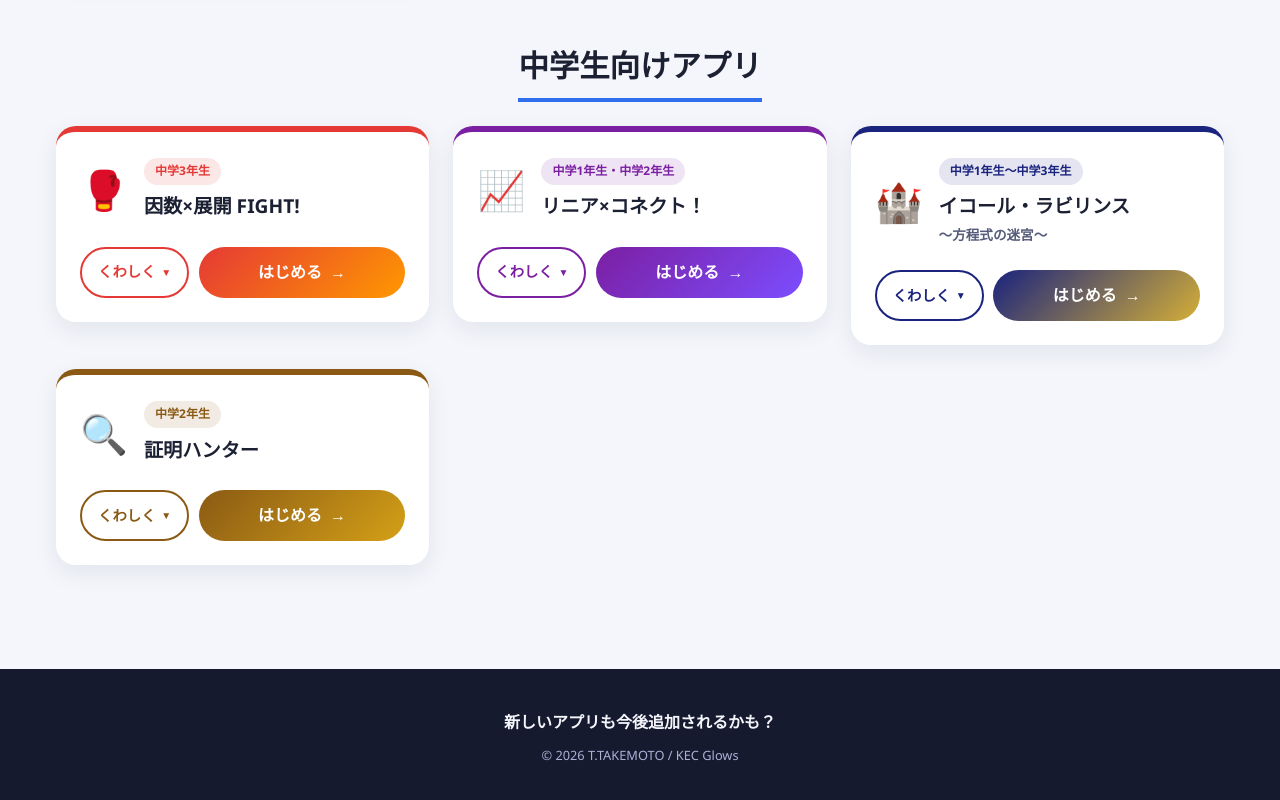
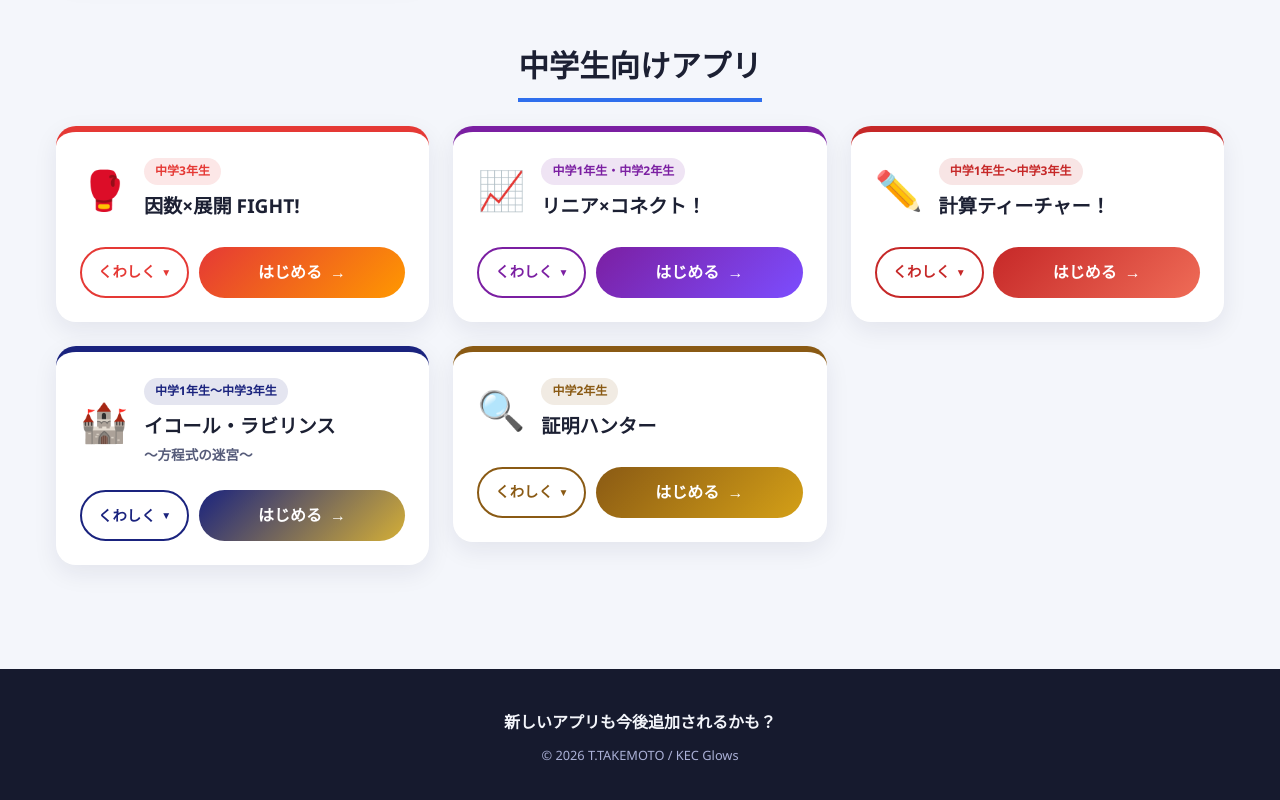
Before and after one commit to TAKA-T-P/math-app-portal, a plain HTML site: page index.html in a window 1280 px wide. Shown: the part 1155-1955 px from the top of the page. Drawn offline with Linux system fonts and the light colour scheme.

Commit message:
Add 計算ティーチャー！ as the third junior-high app
Co-Authored-By: Claude Opus 5.5 <noreply@anthropic.com>

```diff
--- a/script.js
+++ b/script.js
@@ -139,6 +139,20 @@ const apps = [
     icon: "📈",
     url: "https://taka-t-p.github.io/linear-connect/",
     theme: "linear",
+  },
+  {
+    id: "calculation-teacher",
+    category: "juniorhigh",
+    title: "計算ティーチャー！",
+    subtitle: "",
+    grades: "中学1年生〜中学3年生",
+    catchphrase: "キミは計算ミスを見抜けるか！？",
+    description:
+      "キミが数学の先生になって、生徒の計算答案を添削するゲームです。途中式を上から確認し、「最初に間違えた行」を見つけよう！計算ミスを見抜く力を鍛えながら、自分自身の計算力もレベルアップできます。",
+    tags: ["計算ミス発見", "途中式・添削", "認定試験"],
+    icon: "✏️",
+    url: "https://TAKA-T-P.github.io/calculation-teacher/",
+    theme: "calculation-teacher",
   },
   {
     id: "equal-labyrinth",
--- a/style.css
+++ b/style.css
@@ -482,6 +482,11 @@ main {
   --accent-2: #7c4dff;
 }
 
+.app-card[data-theme="calculation-teacher"] {
+  --accent-1: #c62828;
+  --accent-2: #ef6c57;
+}
+
 .app-card[data-theme="labyrinth"] {
   --accent-1: #1a237e;
   --accent-2: #d4af37;
```
Also changed, not shown: 1 other file.
